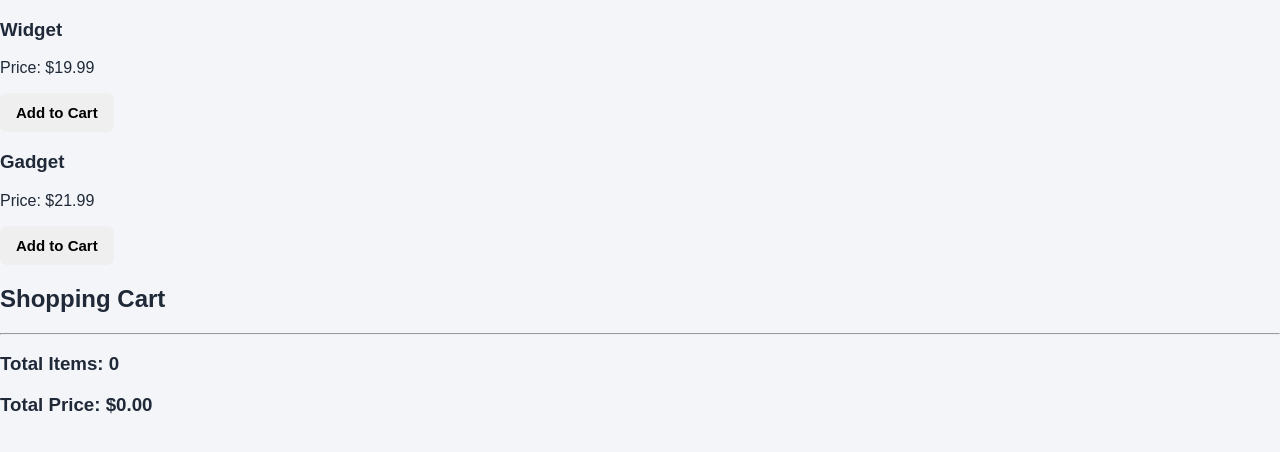
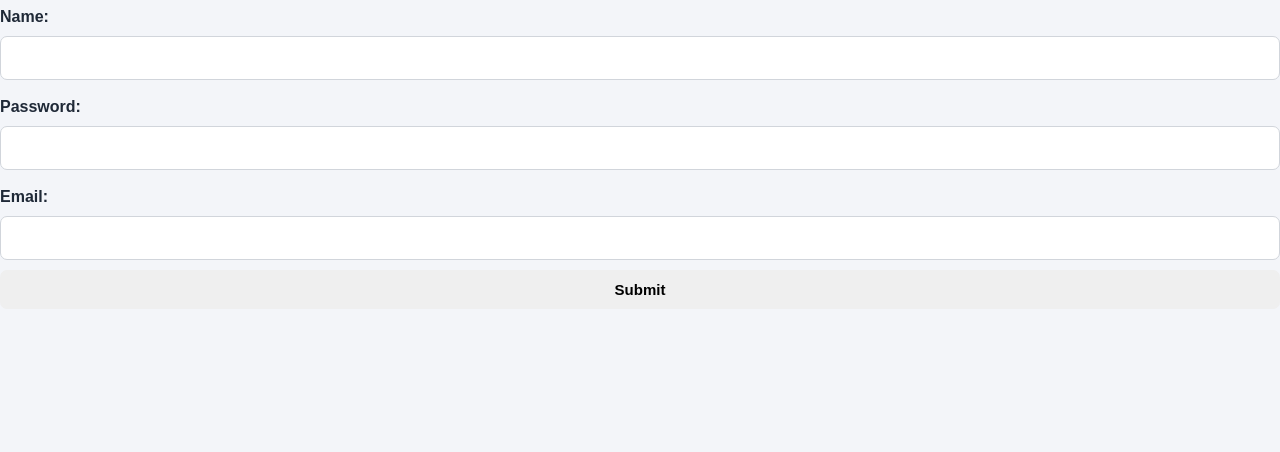
Before and after one commit to MireCORE/React-Exercises, a React (Vite) app: page / in a window 1280 px wide. Shown: the top 452 px of the page. Built offline with nearby package versions, Linux system fonts and the light colour scheme.

Commit message:
Exercise 17

```diff
--- /dev/null
+++ b/src/App.jsx
@@ -0,0 +1,7 @@
+import FormComponent from "./Exercises/Exercise17/FormComponent";
+
+function App() {
+  return <FormComponent />;
+}
+
+export default App;
--- a/src/Exercises/Exercise16/App.jsx
+++ /dev/null
@@ -1,38 +0,0 @@
-import { useState } from "react";
-import CartContext from "./CartContext";
-import CartComponent from "./CartComponent";
-
-function App() {
-  const [cart, setCart] = useState([]);
-
-  const HandleAdd = (product) => {
-    setCart((prevCart) => [...prevCart, product]);
-  };
-
-  const HandleRemove = (indexToRemove) => {
-    setCart((prevCart) =>
-      prevCart.filter((product, index) => index !== indexToRemove),
-    );
-  };
-
-  const widget = { name: "Widget", price: 19.99 };
-  const gadget = { name: "Gadget", price: 21.99 };
-
-  return (
-    <CartContext.Provider value={{ cart, HandleRemove }}>
-      <h3>Widget</h3>
-      <p>Price: $19.99</p>
-      <button onClick={() => HandleAdd(widget)}>Add to Cart</button>
-
-      <br />
-
-      <h3>Gadget</h3>
-      <p>Price: $21.99</p>
-      <button onClick={() => HandleAdd(gadget)}>Add to Cart</button>
-
-      <CartComponent />
-    </CartContext.Provider>
-  );
-}
-
-export default App;
--- /dev/null
+++ b/src/Exercises/Exercise17/FormComponent.jsx
@@ -0,0 +1,51 @@
+import useForm from "./useForm";
+
+function FormComponent() {
+  const { values, handleChange, resetForm } = useForm({
+    name: "",
+    email: "",
+    password: "",
+  });
+
+  const handleSubmit = (e) => {
+    e.preventDefault();
+
+    console.log(values);
+
+    resetForm();
+  };
+
+  return (
+    <form onSubmit={handleSubmit}>
+      <label htmlFor="name">Name:</label>
+      <input
+        type="text"
+        id="name"
+        name="name"
+        value={values.name}
+        onChange={handleChange}
+      />
+      <label htmlFor="password">Password:</label>
+      <input
+        type="password"
+        id="password"
+        name="password"
+        value={values.password}
+        onChange={handleChange}
+      />
+
+      <label htmlFor="email">Email:</label>
+      <input
+        type="email"
+        id="email"
+        name="email"
+        value={values.email}
+        onChange={handleChange}
+      />
+
+      <button type="submit">Submit</button>
+    </form>
+  );
+}
+
+export default FormComponent;
--- /dev/null
+++ b/src/Exercises/Exercise17/useForm.js
@@ -0,0 +1,26 @@
+import { useState } from "react";
+
+function useForm(initialValues) {
+  const [values, setValues] = useState(initialValues);
+
+  const handleChange = (e) => {
+    const { name, value } = e.target;
+
+    setValues((prevValues) => ({
+      ...prevValues,
+      [name]: value,
+    }));
+  };
+
+  const resetForm = () => {
+    setValues(initialValues);
+  };
+
+  return {
+    values,
+    handleChange,
+    resetForm,
+  };
+}
+
+export default useForm;
--- a/src/main.jsx
+++ b/src/main.jsx
@@ -1,7 +1,7 @@
 import { StrictMode } from "react";
 import { createRoot } from "react-dom/client";
 import "./index.css";
-import App from "./Exercises/Exercise16/App";
+import App from "./App";
 
 createRoot(document.getElementById("root")).render(
   <StrictMode>
```
